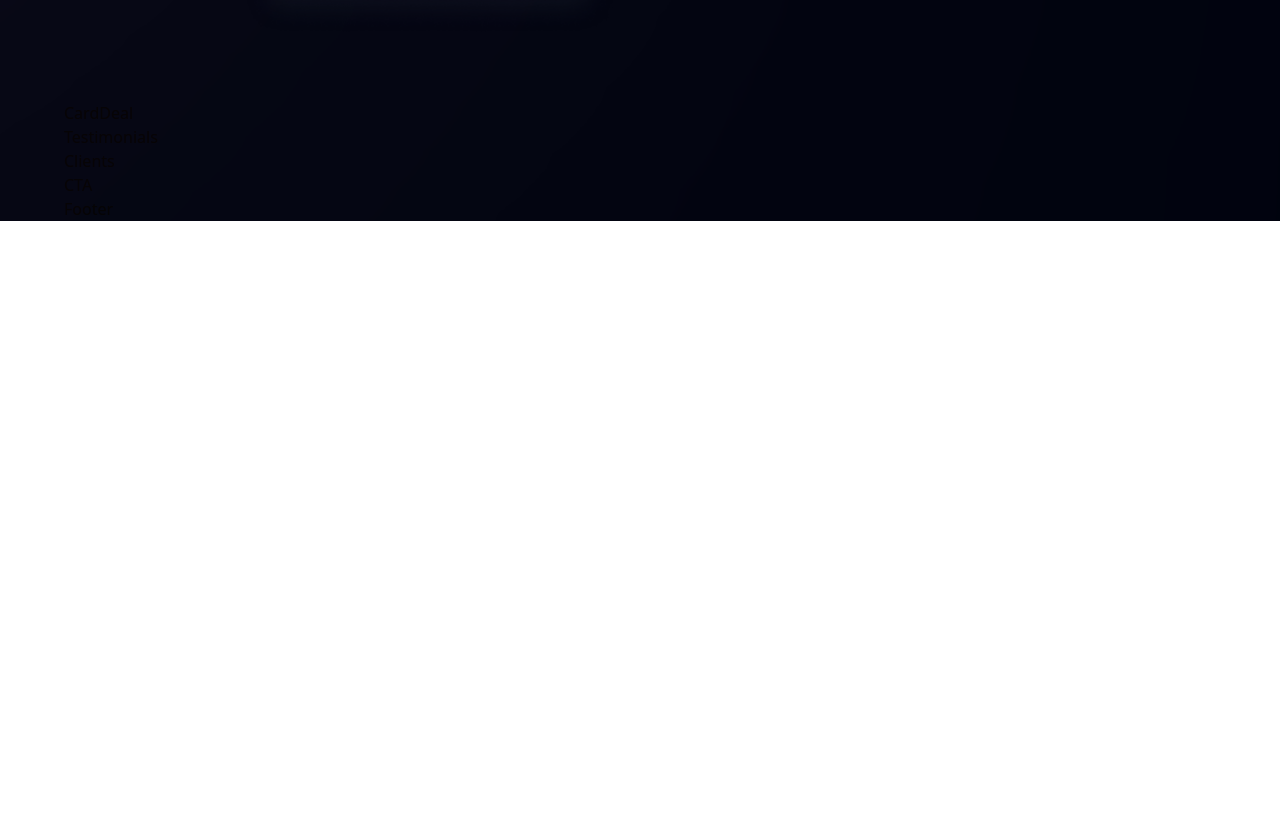
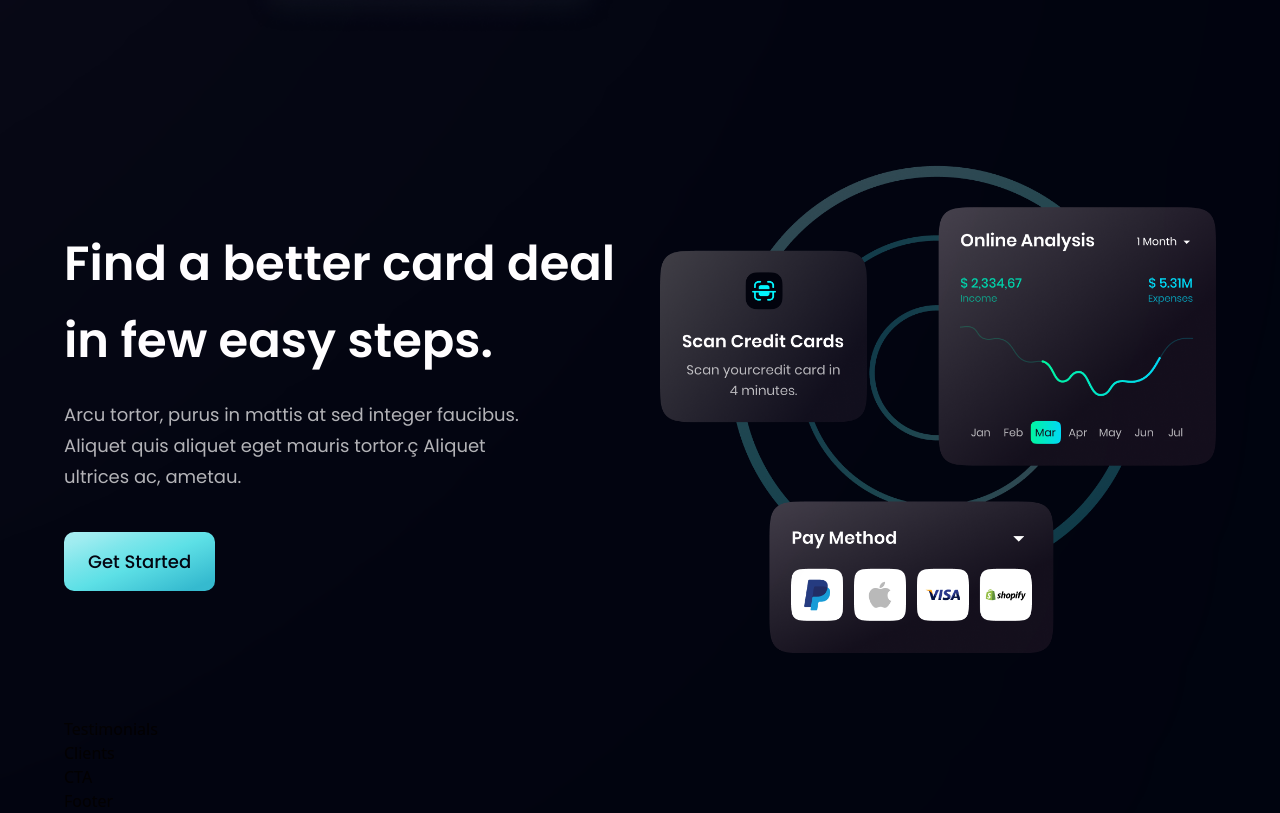
Before and after one commit to HanThuThuHtet/hoobank-reactjs-pj, a React (Vite) app: page / in a window 1280 px wide. Shown: the part 2057-2870 px from the top of the page. Before the commit the page ends 2278 px from the top, so only its background shows below. Built offline with nearby package versions, Linux system fonts and the light colour scheme.

Commit message:
carddeal complete

```diff
--- a/src/components/Button.jsx
+++ b/src/components/Button.jsx
@@ -2,7 +2,7 @@
 
 const Button = ({ styles }) => {
   return (
-    <button type='button' className={`py-4 px-6 bg-blue-gradient font-poppins font-medium text-[18px] text-primary outline-none ${styles}`}>
+    <button type='button' className={`py-4 px-6 bg-blue-gradient font-poppins font-medium text-[18px] text-primary outline-none rounded-[10px] ${styles}`}>
       Get Started
     </button>
   )
--- a/src/components/CardDeal.jsx
+++ b/src/components/CardDeal.jsx
@@ -1,8 +1,24 @@
 import React from 'react'
+import { card } from '../assets'
+import styles,{layout} from '../style'
+import Button from './Button'
 
 const CardDeal = () => {
   return (
-    <div>CardDeal</div>
+    <section className={layout.section}>
+
+      <div className={layout.sectionInfo}>
+        <h2 className={styles.heading2}>Find a better card deal <br className='sm:block hidden' /> in few easy steps.</h2>
+        <p className={`${styles.paragraph} max-w-[470px] mt-5`}>Arcu tortor, purus in mattis at sed integer faucibus. Aliquet quis
+        aliquet eget mauris tortor.ç Aliquet ultrices ac, ametau.</p>
+        <Button styles="mt-10" />
+      </div>
+
+      <div className={layout.sectionImg}>
+        <img src={card} alt="card" className='w-[100%] h-[100%]' />
+      </div>
+
+    </section>
   )
 }
 
```
